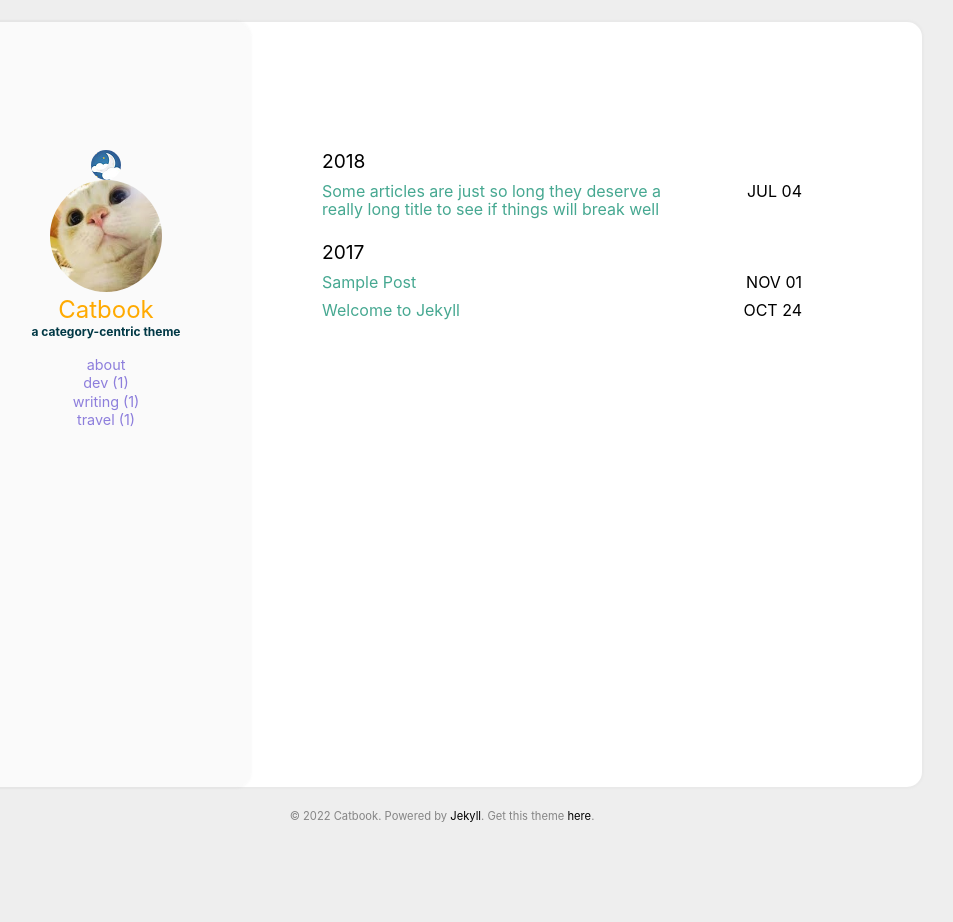
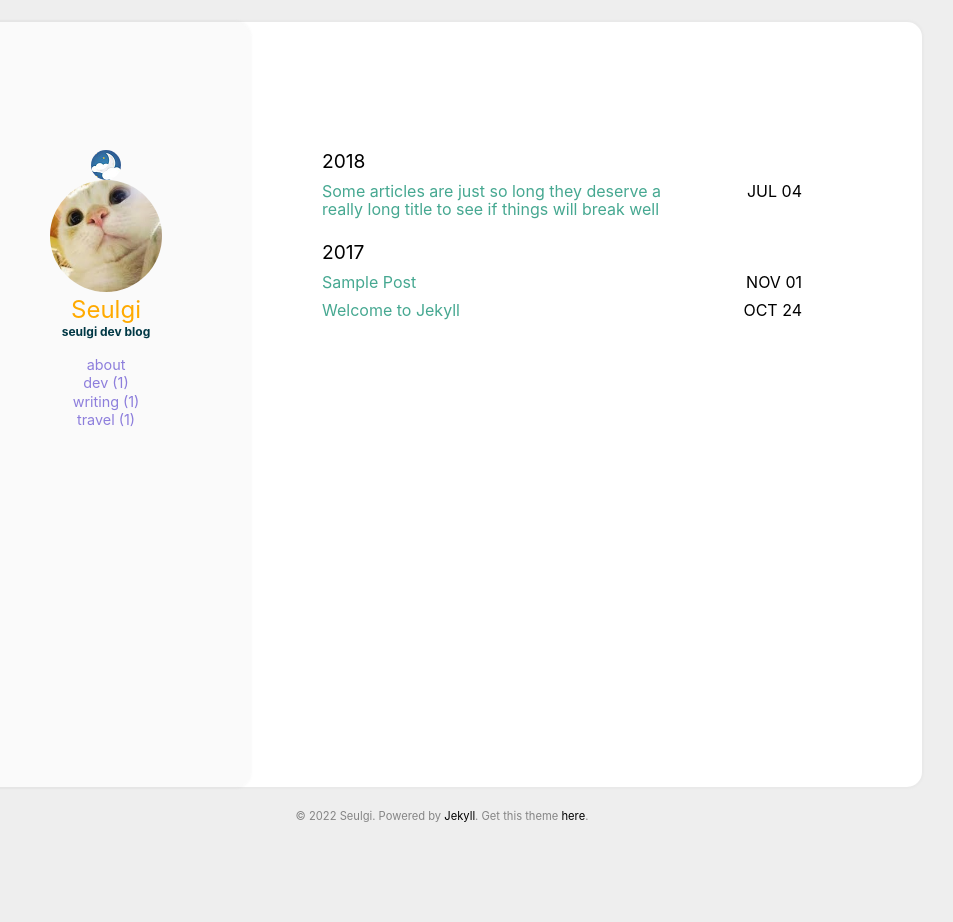
Before and after one commit to sssseulg2/sssseulg2.github.io, a Jekyll site: the page built from index.html, in a window 1280 px wide. Shown: the whole page, without its empty margins (198-1151 px from the left). Built offline with Jekyll 4.4.1, drawn with Linux system fonts in a browser that asks for light colours.

Commit message:
Update _config.yml

```diff
--- a/_config.yml
+++ b/_config.yml
@@ -20,10 +20,10 @@ cusdis:
     app_id: #your cusdis app_id
 
 user:
-  name: Catbook
+  name: Seulgi
   pic: /assets/img/cat.jpg
-  picAlt: "catbook"
-  job: a category-centric theme
+  picAlt: "seulgi"
+  job: seulgi dev blog
   aboutme: true # comment this out if you don't need the 'about' page.
 
 exclude:
```
